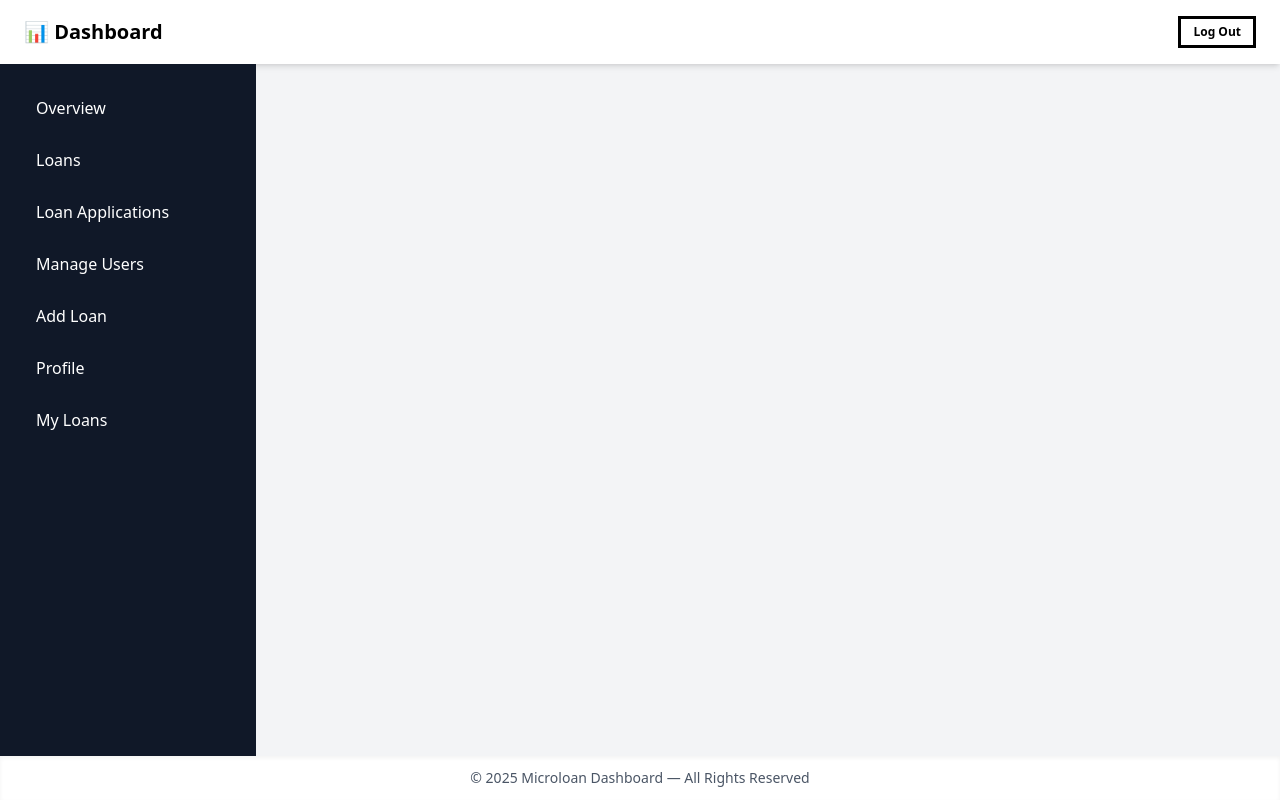
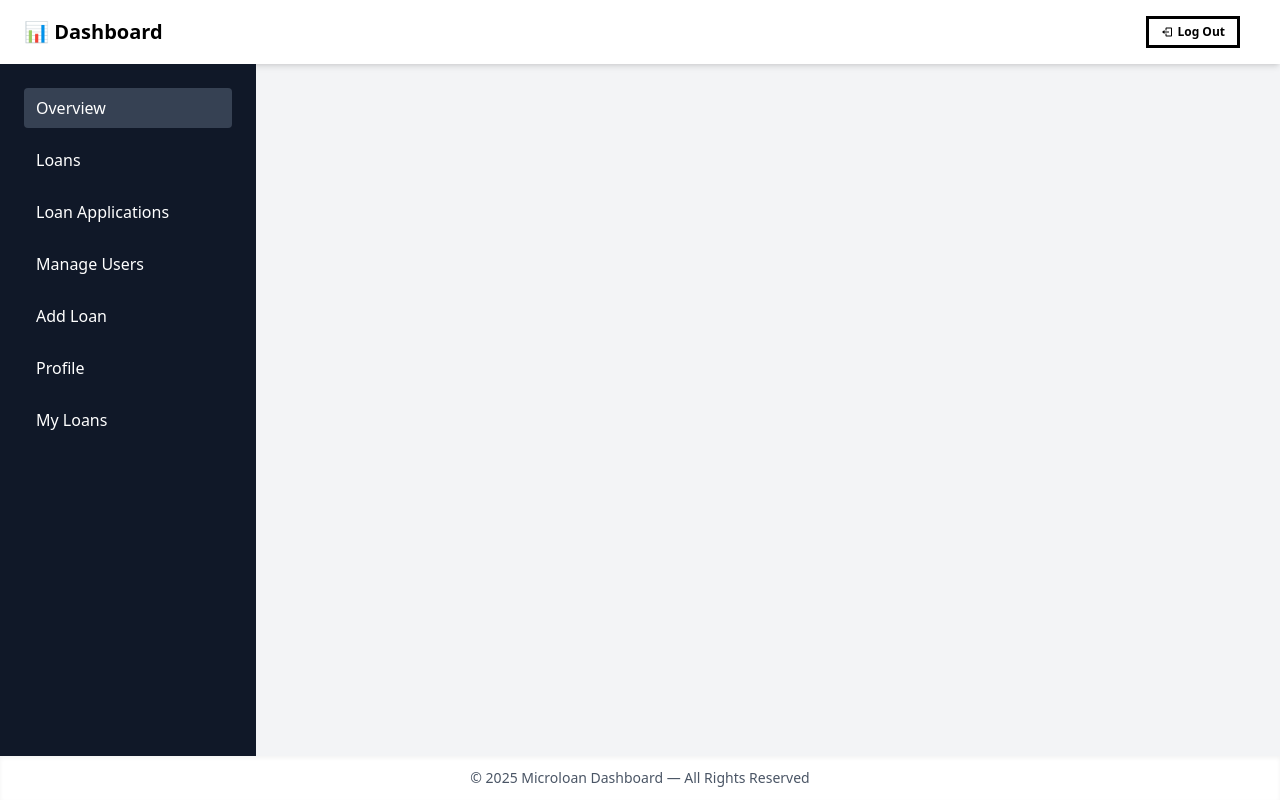
Before and after one commit to deluwarhoisn/Microloan-Request-, a React (Vite) app: page /dashboard in a window 1280 px wide. Built offline with nearby package versions, Linux system fonts and the light colour scheme; no server answers; sample sign-in values are in the browser's storage.

Commit message:
feat: add sidebar toggle functionality and enhance logout experience with success alert

```diff
--- a/src/components/pages/dashboard/User/MyLoans.jsx
+++ b/src/components/pages/dashboard/User/MyLoans.jsx
@@ -6,6 +6,7 @@ import { Link } from "react-router-dom";
 
 import useAuth from "../../../../hooks/useAuth";
 import LoadingSpinner from "../../../Shared/LoadingSpinner";
+
 
 const MyLoans = () => {
   const { user } = useAuth();
--- a/src/layouts/DashboardLayout.jsx
+++ b/src/layouts/DashboardLayout.jsx
@@ -1,17 +1,35 @@
-import React from "react";
+import React, { useState } from "react";
+import { Link, Outlet, useLocation } from "react-router-dom";
+import useAuth from "../hooks/useAuth";
+import Swal from "sweetalert2";
 import { BiLogOut } from "react-icons/bi";
-import { Link, Outlet } from "react-router-dom";
-import useAuth from "../hooks/useAuth";
 
 const DashboardLayout = () => {
-     const { user, logOut } = useAuth();
-      const handleLogOut = () => {
+  const { user, logOut } = useAuth();
+  const location = useLocation();
+  const [sidebarOpen, setSidebarOpen] = useState(false);
+
+  // Logout handler
+  const handleLogOut = () => {
     logOut()
-      .then()
-      .catch(error => {
+      .then(() => {
+        Swal.fire("Logged Out", "You have logged out successfully", "success");
+      })
+      .catch((error) => {
         console.log(error);
-      })
-  }
+      });
+  };
+
+  // Sidebar links
+  const links = [
+    { name: "Overview", path: "/dashboard" },
+    { name: "Loans", path: "/loans" },
+    { name: "Loan Applications", path: "/dashboard/loan-applications" },
+    { name: "Manage Users", path: "/dashboard/manage-users" },
+    { name: "Add Loan", path: "/dashboard/add-loan" },
+    { name: "Profile", path: "/dashboard/profile" },
+    { name: "My Loans", path: "/dashboard/my-loans" },
+  ];
 
   return (
     <div className="min-h-screen flex flex-col bg-gray-100">
@@ -19,21 +37,50 @@ const DashboardLayout = () => {
       {/* Header */}
       <header className="bg-white shadow-md py-4 px-6 flex justify-between items-center">
         <Link to="/" className="text-xl font-semibold">📊 Dashboard</Link>
-        {user ? <Link onClick={handleLogOut} to="login" className="btn btn-outline btn-sm">Log Out</Link> : <Link to="login" className="btn btn-outline btn-sm">Login</Link>}
+
+        <div className="flex items-center space-x-4">
+          {user ? (
+            <button
+              onClick={handleLogOut}
+              className="flex items-center btn btn-outline btn-sm gap-1"
+            >
+              <BiLogOut /> Log Out
+            </button>
+          ) : (
+            <Link to="login" className="btn btn-outline btn-sm">Login</Link>
+          )}
+
+          {/* Mobile Sidebar Toggle */}
+          <button
+            className="md:hidden px-2 py-1 bg-gray-800 text-white rounded"
+            onClick={() => setSidebarOpen(!sidebarOpen)}
+          >
+            ☰
+          </button>
+        </div>
       </header>
 
       <div className="flex flex-1">
 
         {/* Sidebar */}
-        <aside className="w-64 bg-gray-900 text-white p-6 space-y-4 hidden md:block">
+        <aside
+          className={`w-64 bg-gray-900 text-white p-6 space-y-4 absolute md:relative md:block transition-transform duration-300 ${
+            sidebarOpen ? "translate-x-0" : "-translate-x-full md:translate-x-0"
+          }`}
+        >
           <nav className="space-y-3">
-            <Link to="/dashboard" className="block px-3 py-2 rounded hover:bg-gray-700">Overview</Link>
-            <Link to="/loans" className="block px-3 py-2 rounded hover:bg-gray-700">Loans</Link>
-            <Link to="/dashboard/loan-applications" className="block px-3 py-2 rounded hover:bg-gray-700"> Loan Applications</Link>
-            <Link to="/dashboard/manage-users" className="block px-3 py-2 rounded hover:bg-gray-700"> Manage Users</Link>
-            <Link to="/dashboard/add-loan" className="block px-3 py-2 rounded hover:bg-gray-700"> Add Loan</Link>
-            <Link to="/dashboard/profile" className="block px-3 py-2 rounded hover:bg-gray-700"> Profile</Link>
-            <Link to="/dashboard/my-loans" className="block px-3 py-2 rounded hover:bg-gray-700"> My Loans</Link>
+            {links.map((link) => (
+              <Link
+                key={link.path}
+                to={link.path}
+                className={`block px-3 py-2 rounded hover:bg-gray-700 ${
+                  location.pathname === link.path ? "bg-gray-700" : ""
+                }`}
+                onClick={() => setSidebarOpen(false)}
+              >
+                {link.name}
+              </Link>
+            ))}
           </nav>
         </aside>
 
@@ -44,7 +91,7 @@ const DashboardLayout = () => {
       </div>
 
       {/* Footer */}
-      <footer className="bg-white text-center py-3 shadow-inner">
+      <footer className="bg-white text-center py-3 shadow-inner mt-auto">
         <p className="text-gray-600 text-sm">
           © {new Date().getFullYear()} Microloan Dashboard — All Rights Reserved
         </p>
```
